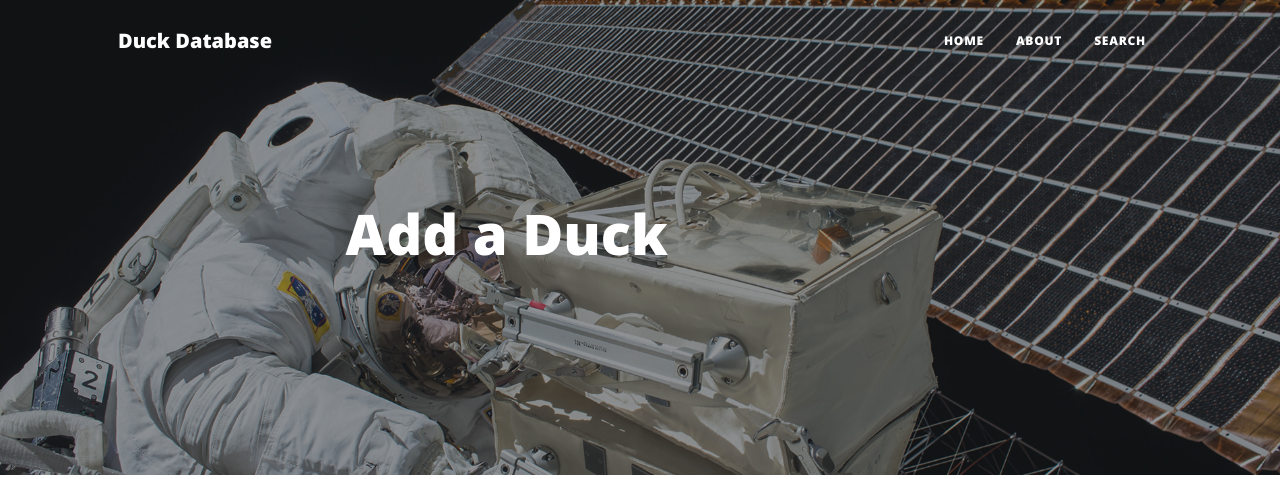
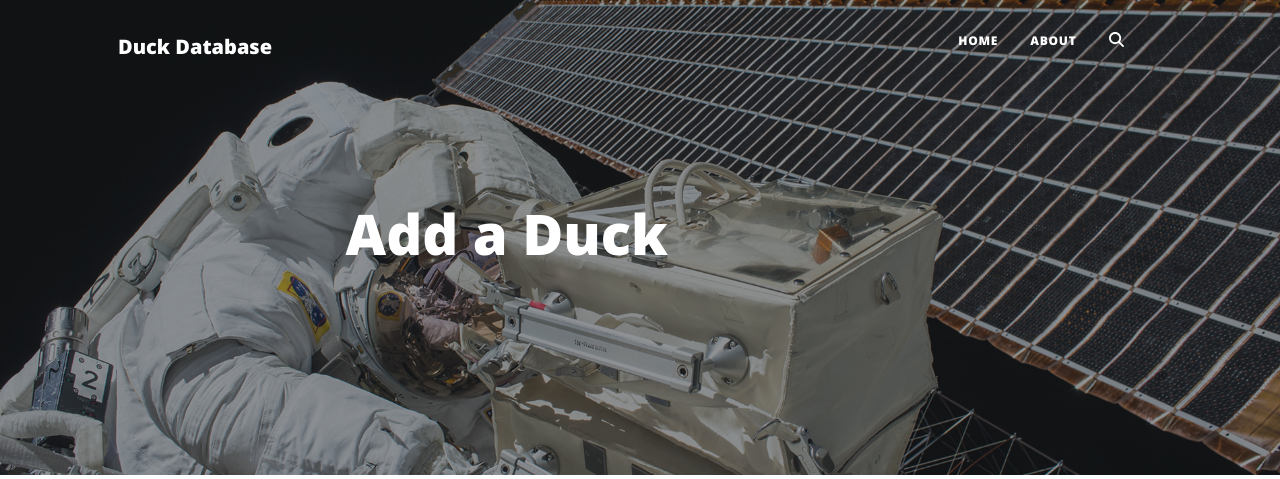
Before and after one commit to algabl/403finalproject, a Django app: page /add/ in a window 1280 px wide. Shown: the top 479 px of the page. Run offline with Django 4.2, Linux system fonts and the light colour scheme; some libraries are stand-ins or nearby versions.

Commit message:
added search icon

```diff
--- a/templates/base.html
+++ b/templates/base.html
@@ -29,7 +29,13 @@
             <ul class="navbar-nav ms-auto py-4 py-lg-0">
                 <li class="nav-item"><a class="nav-link px-lg-3 py-3 py-lg-4" href="{% url 'index' %}">Home</a></li>
                 <li class="nav-item"><a class="nav-link px-lg-3 py-3 py-lg-4" href="{% url 'about' %}">About</a></li>
-                <li class="nav-item"><a class="nav-link px-lg-3 py-3 py-lg-4" href="{% url 'search' %}">Search</a></li>
+                <li class="nav-item">
+                    <a class="nav-link px-lg-3 py-3 py-lg-4" href="{% url 'search' %}">
+                        <span class="fa-stack fa-lg">
+                            <i class="fa-solid fa-magnifying-glass fa-inverse"></i>
+                        </span>
+                    </a>
+                </li>
             </ul>
         </div>
     </div>
```
